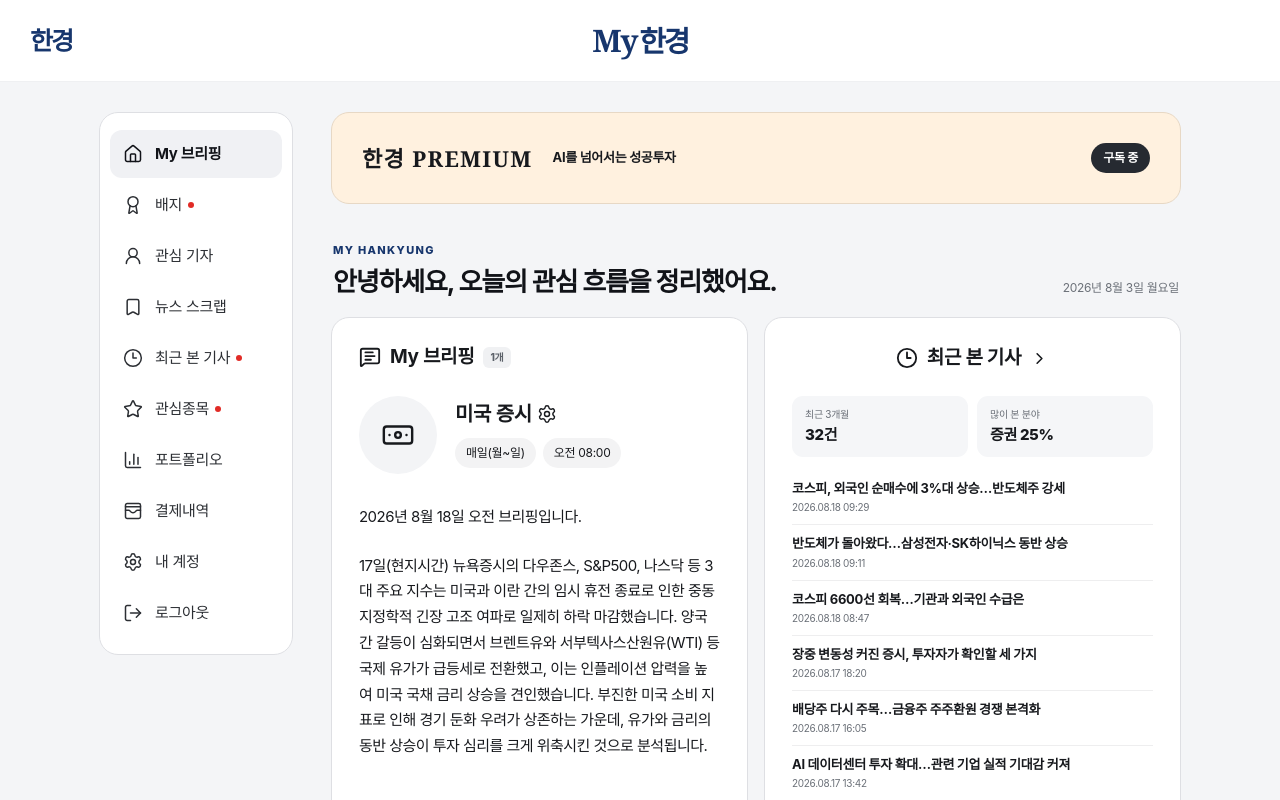
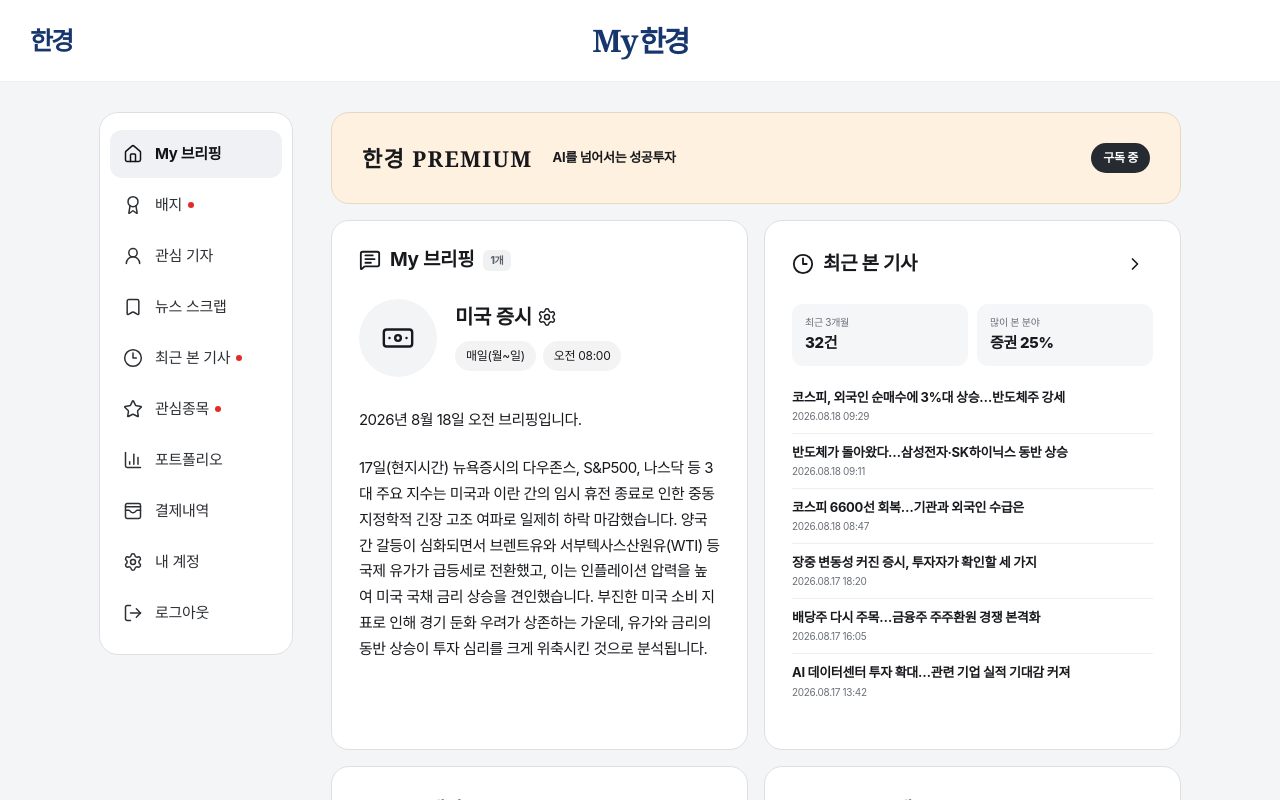
Before and after one commit to hktouchkim/myhankyung, a Next.js app: page / in a window 1280 px wide. Shown: the top 800 px of the page. Built offline with nearby package versions, Linux system fonts and the light colour scheme.

Commit message:
Match recent article module header layout

```diff
--- a/app/globals.css
+++ b/app/globals.css
@@ -214,8 +214,7 @@ p {
   letter-spacing: 0.12em;
 }
 
-.watchlist-titlebar h1,
-.dashboard-heading h1 {
+.watchlist-titlebar h1 {
   margin-bottom: 7px;
   color: #111318;
   font-size: 30px;
@@ -1302,25 +1301,8 @@ p {
   font-weight: 700;
 }
 
-.dashboard-heading {
-  display: flex;
-  padding: 38px 2px 20px;
-  align-items: flex-end;
-  justify-content: space-between;
-  gap: 20px;
-}
-
-.dashboard-heading h1 {
-  margin: 0;
-  font-size: 26px;
-}
-
-.dashboard-heading > span {
-  color: var(--muted);
-  font-size: 12px;
-}
-
 .dashboard-grid {
+  margin-top: 16px;
   display: grid;
   grid-template-columns: repeat(2, minmax(0, 1fr));
   gap: 16px;
@@ -1439,30 +1421,13 @@ p {
   margin-top: 23px;
 }
 
-.dashboard-recent-title-link {
-  display: flex;
-  width: 100% !important;
-  height: auto !important;
-  align-items: center;
-  justify-content: space-between;
-  gap: 9px;
-  border-radius: 8px !important;
-  text-align: left;
-}
-
-.dashboard-recent-title-copy {
-  display: inline-flex;
+.dashboard-recent-heading-link {
   min-width: 0;
-  align-items: center;
-  gap: 9px;
-}
-
-.dashboard-recent-title-copy h2 {
-  margin: 0;
-  font-size: 19px;
-}
-
-.dashboard-recent-title-link:hover h2 {
+  color: inherit;
+  text-decoration: none;
+}
+
+.dashboard-recent-heading-link:hover h2 {
   text-decoration: underline;
   text-underline-offset: 4px;
 }
@@ -2600,8 +2565,7 @@ p {
     font-size: 25px;
   }
 
-  .watchlist-titlebar h1,
-  .dashboard-heading h1 {
+  .watchlist-titlebar h1 {
     font-size: 25px;
   }
 
@@ -2699,11 +2663,6 @@ p {
 
   .premium-banner strong {
     font-size: 18px;
-  }
-
-  .dashboard-heading {
-    align-items: flex-start;
-    flex-direction: column;
   }
 
   .dashboard-card {
--- a/app/page.tsx
+++ b/app/page.tsx
@@ -1803,13 +1803,6 @@ function Dashboard({
         <div><strong>한경 PREMIUM</strong><span>AI를 넘어서는 성공투자</span></div>
         <em>구독 중</em>
       </div>
-      <div className="dashboard-heading">
-        <div>
-          <p className="eyebrow">MY HANKYUNG</p>
-          <h1>안녕하세요, 오늘의 관심 흐름을 정리했어요.</h1>
-        </div>
-        <span>2026년 8월 3일 월요일</span>
-      </div>
       <div className="dashboard-grid">
         <article className="dashboard-card dashboard-my-briefing-card">
           <div className="dashboard-card-title">
@@ -1846,12 +1839,12 @@ function Dashboard({
 
         <article className="dashboard-card dashboard-recent-card">
           <div className="dashboard-card-title">
-            <button className="dashboard-recent-title-link" type="button" onClick={onOpenRecent}>
-              <span className="dashboard-recent-title-copy">
-                <Clock3 size={22} />
-                <h2>최근 본 기사</h2>
-              </span>
-              <ChevronRight size={19} aria-hidden="true" />
+            <a className="title-with-icon dashboard-recent-heading-link" href="/recent-articles">
+              <Clock3 size={22} />
+              <h2>최근 본 기사</h2>
+            </a>
+            <button type="button" onClick={onOpenRecent} aria-label="최근 본 기사 전체보기">
+              <ChevronRight size={20} />
             </button>
           </div>
           <dl className="dashboard-recent-stats" aria-label="최근 본 기사 요약 통계">
```
Also changed, not shown: 1 other file (tests, documents, lock files or other folders).
